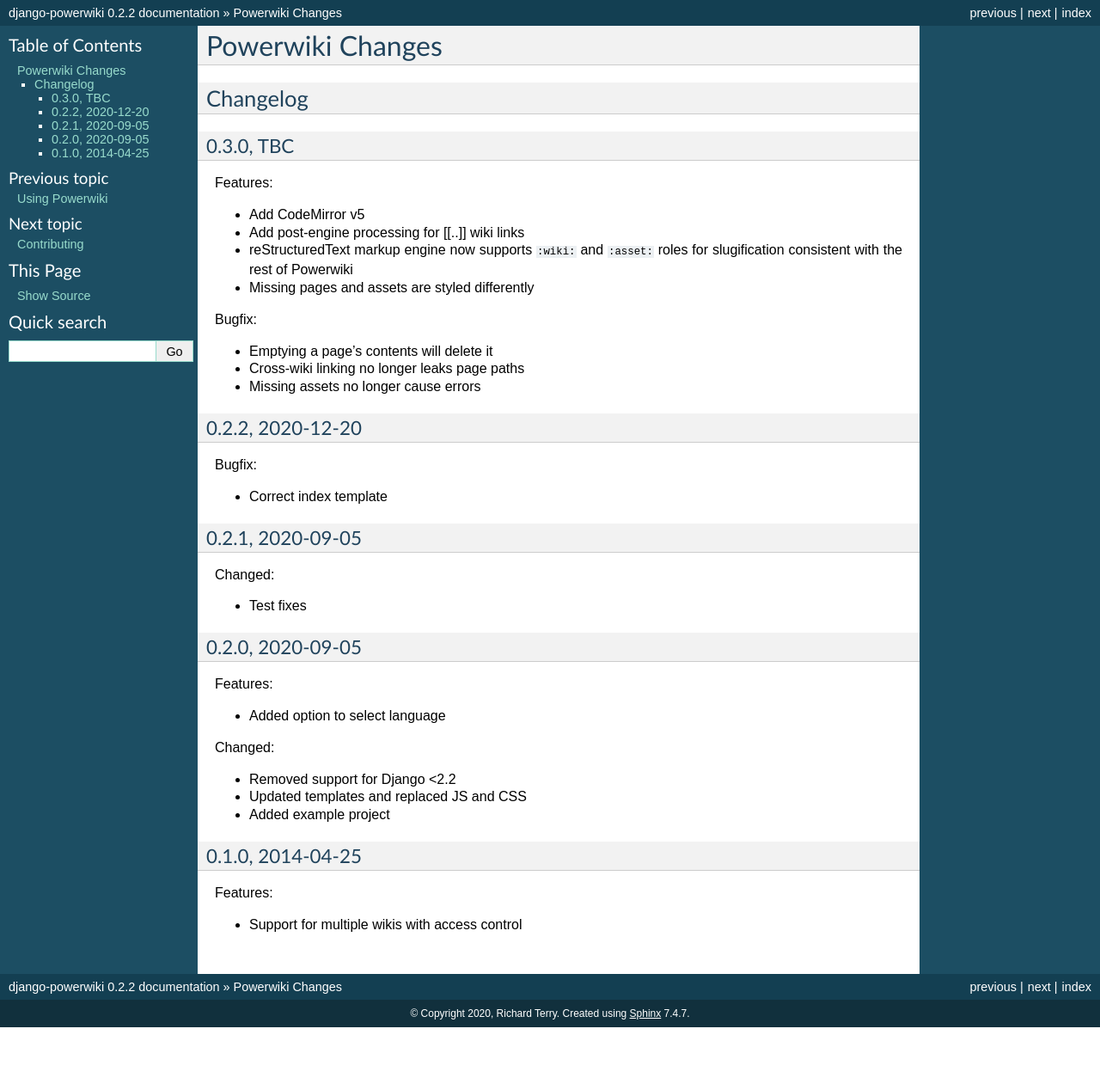
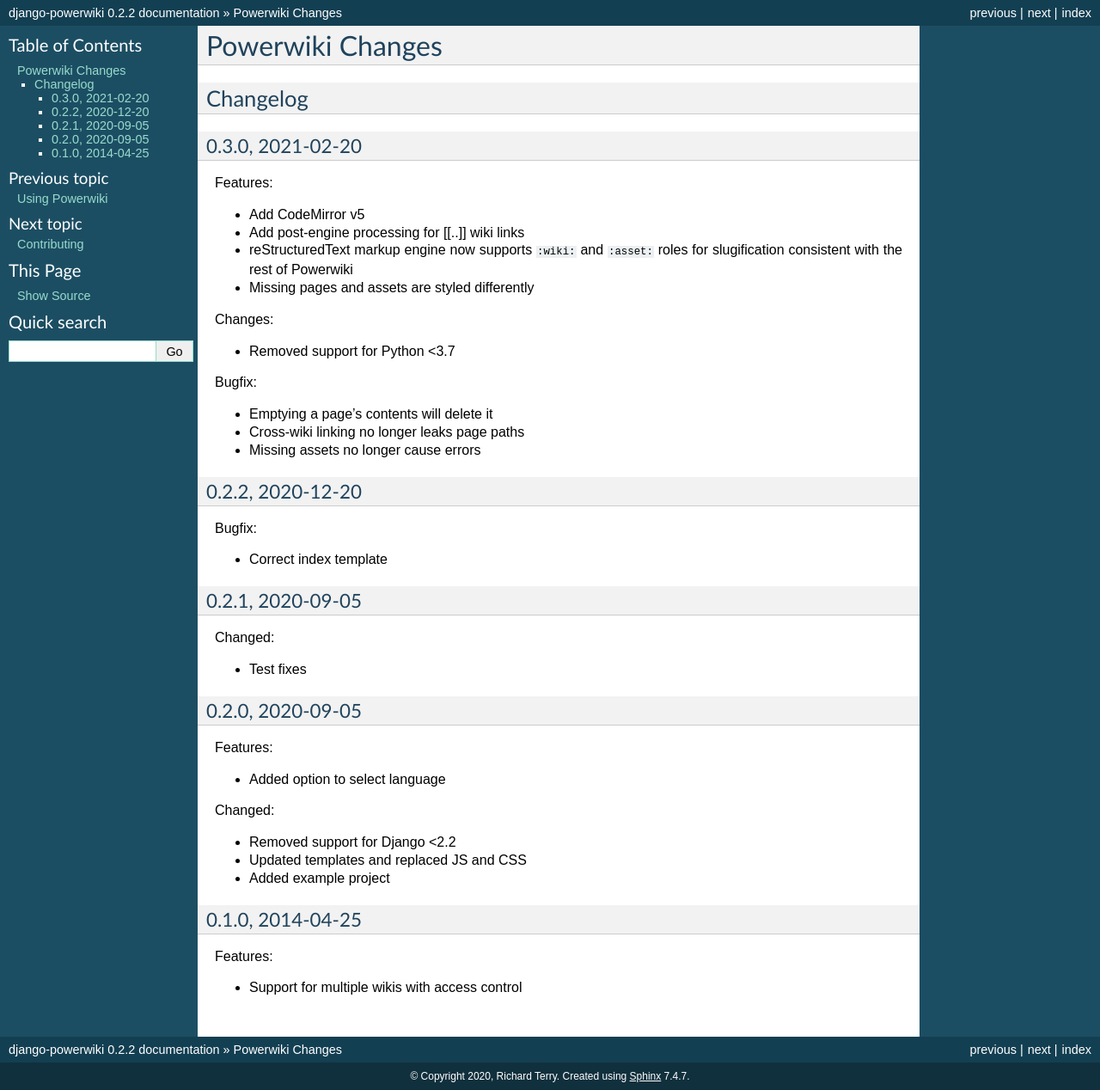
Before and after one commit to radiac/django-powerwiki, a Sphinx documentation site: the page built from docs/upgrading.rst, in a window 1280 px wide. Shown: the whole page at 86% size. Built offline with Sphinx 7.4.7, drawn with Linux system fonts in a browser that asks for light colours; before the commit the page ends 1195 px from its top, so only the background shows below that.

Commit message:
Note change of py support

```diff
--- a/docs/upgrading.rst
+++ b/docs/upgrading.rst
@@ -5,7 +5,7 @@
 Changelog
 =========
 
-0.3.0, TBC
+0.3.0, 2021-02-20
 -----------------
 
 Features:
@@ -15,6 +15,11 @@
 * reStructuredText markup engine now supports ``:wiki:`` and ``:asset:`` roles for
   slugification consistent with the rest of Powerwiki
 * Missing pages and assets are styled differently
+
+
+Changes:
+
+* Removed support for Python <3.7
 
 
 Bugfix:
```
